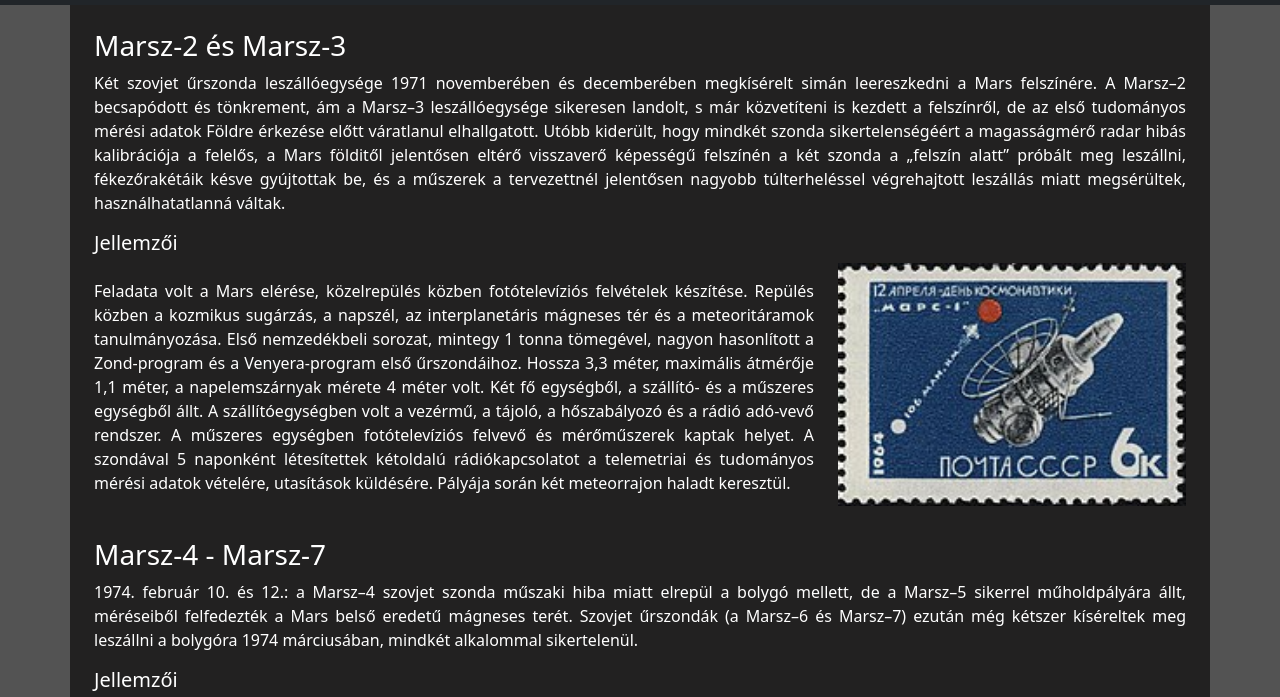
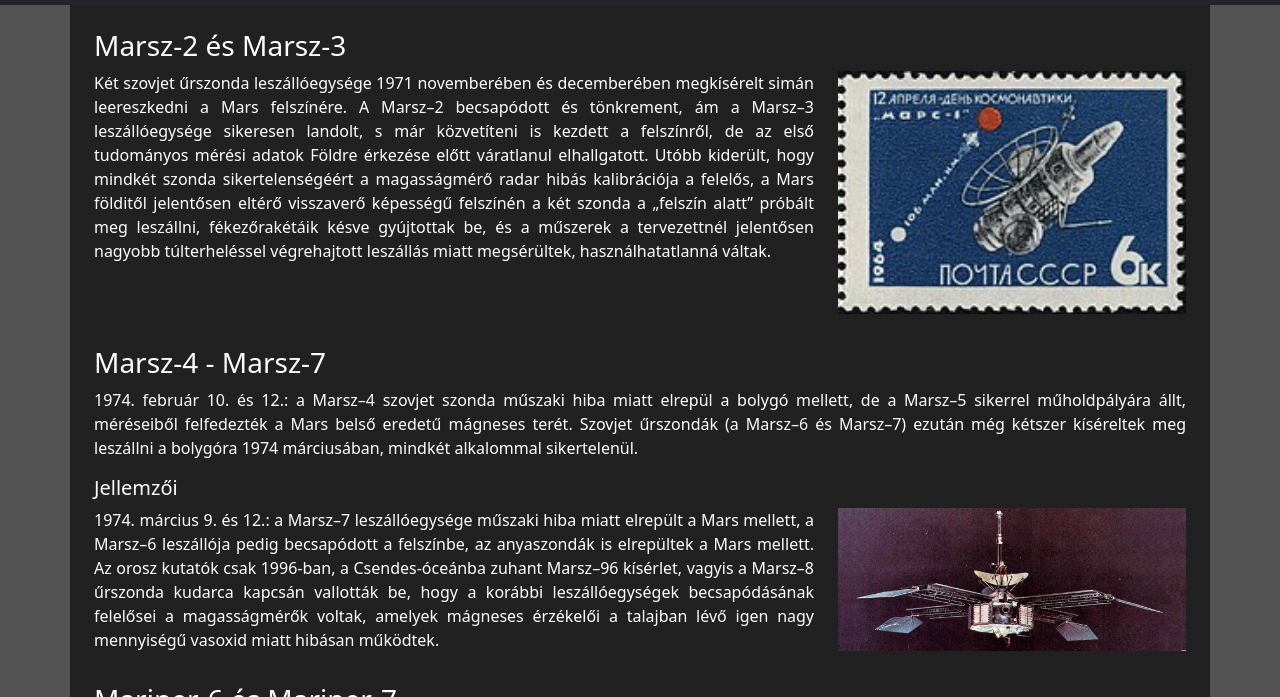
Before and after one commit to pappgergely06/Ikt2_weblap2, a plain HTML site: page hetvenes.html in a window 1280 px wide. Shown: the part 51-748 px from the top of the page. Drawn offline with nearby package versions, Linux system fonts and the light colour scheme.

```diff
--- a/hetvenes.html
+++ b/hetvenes.html
@@ -36,11 +36,10 @@
 
     <section >
       <h3>Marsz-2 és Marsz-3</h3>
-      <p>Két szovjet űrszonda leszállóegysége 1971 novemberében és decemberében megkísérelt simán leereszkedni a Mars felszínére. A Marsz–2 becsapódott és tönkrement, ám a Marsz–3 leszállóegysége sikeresen landolt, s már közvetíteni is kezdett a felszínről, de az első tudományos mérési adatok Földre érkezése előtt váratlanul elhallgatott. Utóbb kiderült, hogy mindkét szonda sikertelenségéért a magasságmérő radar hibás kalibrációja a felelős, a Mars földitől jelentősen eltérő visszaverő képességű felszínén a két szonda a „felszín alatt” próbált meg leszállni, fékezőrakétáik késve gyújtottak be, és a műszerek a tervezettnél jelentősen nagyobb túlterheléssel végrehajtott leszállás miatt megsérültek, használhatatlanná váltak.</p>
-      <h5>Jellemzői</h5>
+
       <div class="row">
         <div class="col-md-8">
-          <p><p>Feladata volt a Mars elérése, közelrepülés közben fotótelevíziós felvételek készítése. Repülés közben a kozmikus sugárzás, a napszél, az interplanetáris mágneses tér és a meteoritáramok tanulmányozása. Első nemzedékbeli sorozat, mintegy 1 tonna tömegével, nagyon hasonlított a Zond-program és a Venyera-program első űrszondáihoz. Hossza 3,3 méter, maximális átmérője 1,1 méter, a napelemszárnyak mérete 4 méter volt. Két fő egységből, a szállító- és a műszeres egységből állt. A szállítóegységben volt a vezérmű, a tájoló, a hőszabályozó és a rádió adó-vevő rendszer. A műszeres egységben fotótelevíziós felvevő és mérőműszerek kaptak helyet. A szondával 5 naponként létesítettek kétoldalú rádiókapcsolatot a telemetriai és tudományos mérési adatok vételére, utasítások küldésére. Pályája során két meteorrajon haladt keresztül.</p></p>
+          <p>Két szovjet űrszonda leszállóegysége 1971 novemberében és decemberében megkísérelt simán leereszkedni a Mars felszínére. A Marsz–2 becsapódott és tönkrement, ám a Marsz–3 leszállóegysége sikeresen landolt, s már közvetíteni is kezdett a felszínről, de az első tudományos mérési adatok Földre érkezése előtt váratlanul elhallgatott. Utóbb kiderült, hogy mindkét szonda sikertelenségéért a magasságmérő radar hibás kalibrációja a felelős, a Mars földitől jelentősen eltérő visszaverő képességű felszínén a két szonda a „felszín alatt” próbált meg leszállni, fékezőrakétáik késve gyújtottak be, és a műszerek a tervezettnél jelentősen nagyobb túlterheléssel végrehajtott leszállás miatt megsérültek, használhatatlanná váltak.</p>
         </div>
         <div class="col-md-4 d-flex justify-content-center align-items-center">
           <img src="img/marsz1.jpg" alt="">
```
